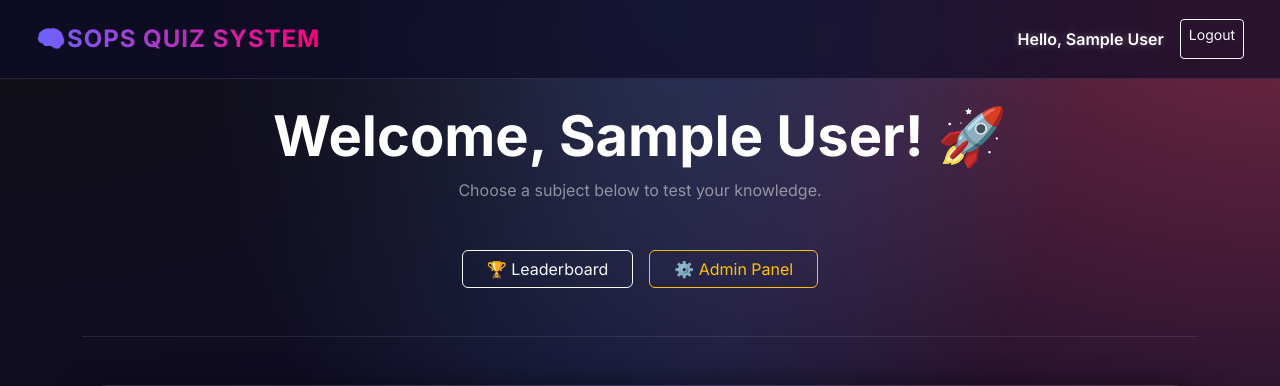
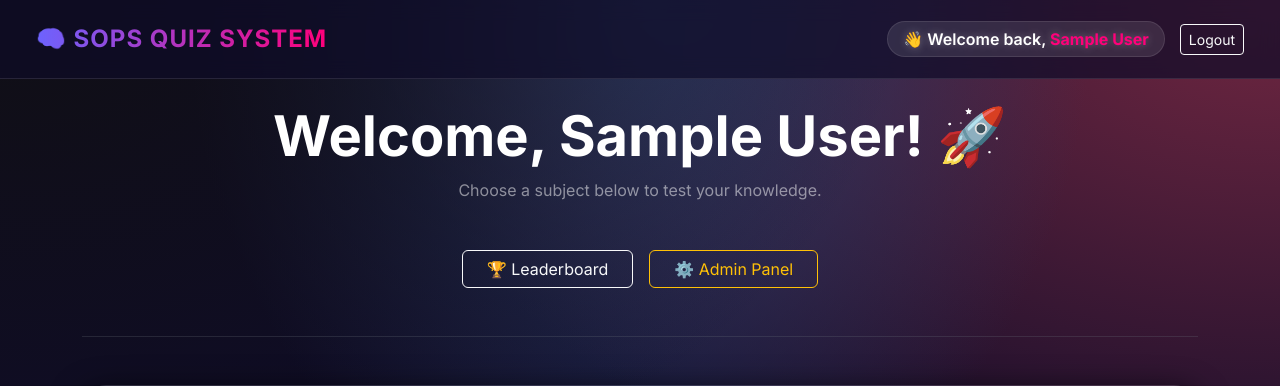
Before and after one commit to Shikharpundir/quiz-system, a Flask app: page /dashboard in a window 1280 px wide. Shown: the top 386 px of the page. Run offline with Flask 3, Linux system fonts and the light colour scheme; the visitor is signed in with stand-in values (Sample User, id 1); data that the repository does not hold is empty.

Commit message:
Refactor base.html with block titles and navbar options

```diff
--- a/templates/base.html
+++ b/templates/base.html
@@ -4,16 +4,15 @@
     <meta charset="UTF-8">
     <meta name="viewport" content="width=device-width, initial-scale=1.0">
 
-    <title>Quiz System</title>
+    <title>{% block title %}SOPS QUIZ SYSTEM{% endblock %}</title>
 
     <link href="https://fonts.googleapis.com/css2?family=Inter:wght@400;600;700&display=swap" rel="stylesheet">
-
     <link href="https://cdn.jsdelivr.net/npm/bootstrap@5.3.0/dist/css/bootstrap.min.css" rel="stylesheet">
-
     <link rel="stylesheet" href="{{ url_for('static', filename='css/style.css') }}">
 
+    {% block extra_styles %}{% endblock %}
+
     <style>
-        /* Small adjustment to ensure the container doesn't hug the screen edges on mobile */
         @media (max-width: 576px) {
             .container {
                 padding-left: 20px;
@@ -25,22 +24,27 @@
 
 <body>
 
+    {% if not hide_navbar %}
     <nav class="navbar navbar-expand-lg navbar-dark px-4 py-3">
         <div class="container-fluid">
             <a class="navbar-brand fw-bold" href="/">
-                <span style="font-size: 1.5rem;">🧠</span>{% block nav_title %}SOPS Quiz System{% endblock %}
+                <span style="font-size: 1.5rem;">🧠</span>
+                {% block nav_title %}SOPS QUIZ SYSTEM{% endblock %}
             </a>
 
             {% if session.user_id %}
-            <div class="d-flex">
-                <span class="navbar-text me-3 text-white-50">
-                    Hello, {{ session.name }}
-                </span>
+            <div class="d-flex align-items-center">
+                <span class="navbar-text welcome-msg">
+    👋 Welcome back, <span style="color: var(--secondary); font-weight: bold;">{{ session.name }}</span>
+</span>
                 <a href="/logout" class="btn btn-outline-light btn-sm">Logout</a>
             </div>
+            {% else %}
+                <a href="/login" class="btn btn-outline-light btn-sm">Login</a>
             {% endif %}
         </div>
     </nav>
+    {% endif %}
 
     <div class="container mt-4 mb-5">
         {% block content %}{% endblock %}
```
